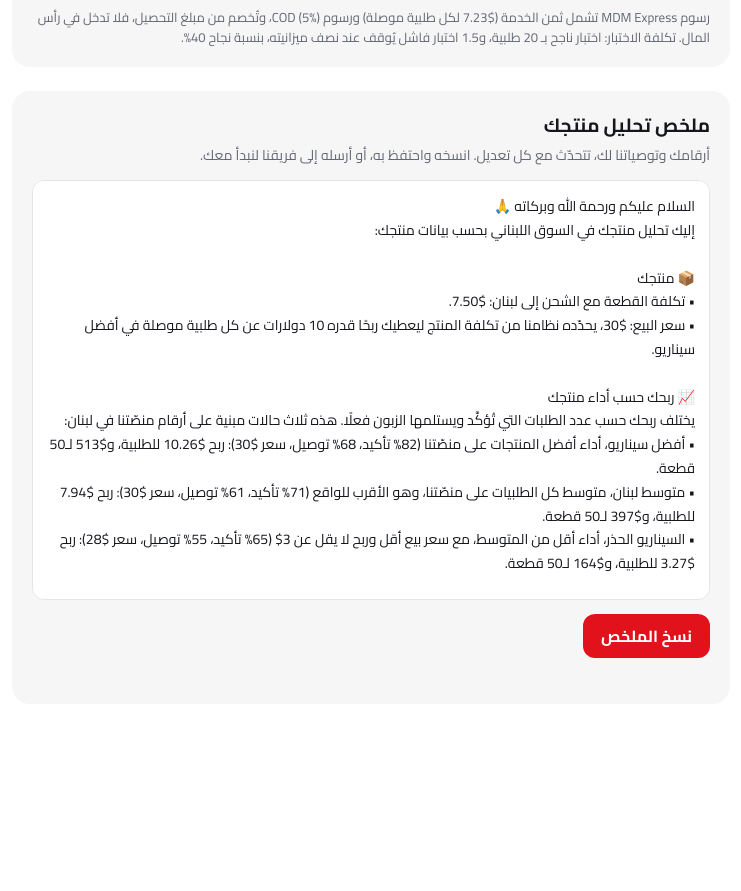
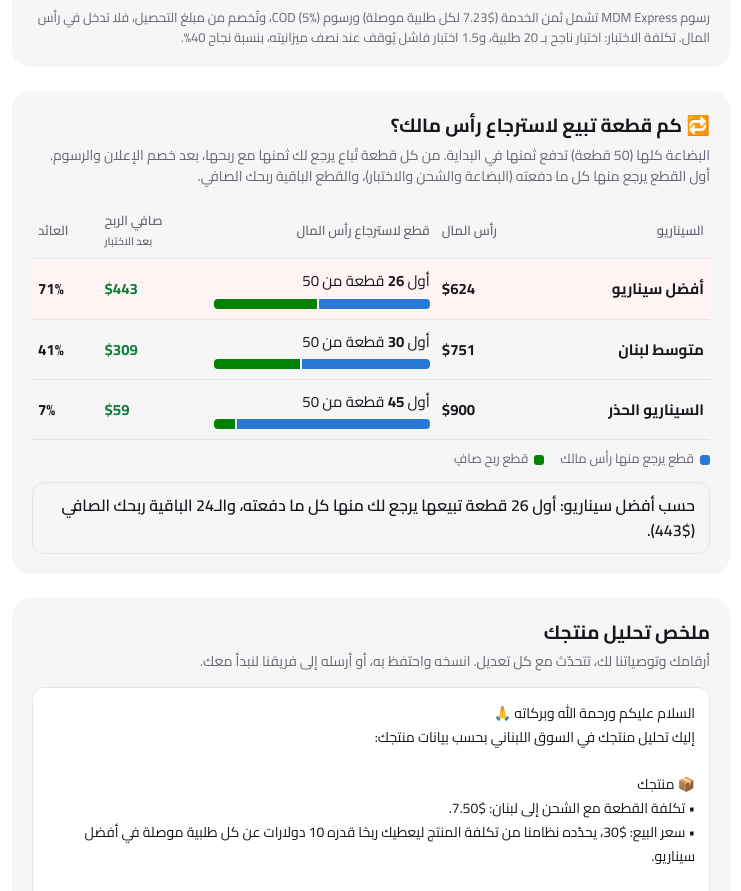
Before and after one commit to tarekdriouch00-prog/mdm-lebanon-calculator, a plain HTML site: page index.html in a window 1280 px wide. Shown: the part 3318-4209 px from the top of the page, without its empty margins (72-813 px from the left). Before the commit the page ends 4070 px from the top, so only its background shows below. Drawn offline with Linux system fonts and the light colour scheme.

Commit message:
Add files via upload

```diff
--- a/index.html
+++ b/index.html
@@ -76,6 +76,11 @@ tr.mid td{font-weight:700;background:light-dark(#eef0f3,#22252b)}
 .msgbox{white-space:pre-wrap;background:var(--bg);border:1px solid var(--line);border-radius:12px;padding:14px;font-size:14px;line-height:1.7;max-height:420px;overflow:auto}
 .msg{font-size:14px;color:var(--pos);min-height:1.4em;margin-top:6px}
 .scroll{overflow-x:auto}
+.rec tr.me td{background:light-dark(#fff3f3,#2a1a1c)}
+.rbar{display:flex;gap:2px;height:10px;margin-top:6px;min-width:120px}.rbar i{display:block;height:100%}.rbar i:first-child{border-radius:0 4px 4px 0}.rbar i:last-child{border-radius:4px 0 0 4px}
+.rec .rbar{min-width:70px}
+@media(max-width:520px){.rec table{font-size:12px}.rec th,.rec td{padding:7px 3px}.rec th{font-size:11px}.rec td:first-child{white-space:normal}}
+.legend{display:flex;gap:16px;flex-wrap:wrap;font-size:13px;color:var(--muted);margin-top:8px}.legend .sw{margin-inline-end:6px}
 .multi tr.me td{background:light-dark(#fff3f3,#2a1a1c)}.multi .flag{white-space:nowrap;font-weight:700}
 @media(max-width:520px){.multi table{font-size:12px}.multi th,.multi td{padding:7px 3px}.multi th{font-size:11px}.multi td.pr{white-space:normal;min-width:64px}.multi .flag{white-space:normal}}
 .seg{display:grid;grid-template-columns:repeat(3,minmax(0,1fr));gap:6px;background:var(--bg);border:1px solid var(--line);border-radius:12px;padding:4px}
@@ -194,6 +199,14 @@ tr.mid td{font-weight:700;background:light-dark(#eef0f3,#22252b)}
       <h2>رأس المال المطلوب</h2>
       <table><thead><tr><th>البند</th><th>متى يُدفع</th><th class="n">المبلغ</th></tr></thead><tbody id="cap"></tbody></table>
       <p class="note">رسوم MDM Express تشمل ثمن الخدمة (<span id="svcNote"></span> لكل طلبية موصلة) ورسوم COD (<span id="codNote">5</span>%)، وتُخصم من مبلغ التحصيل، فلا تدخل في رأس المال. تكلفة الاختبار: اختبار ناجح بـ 20 طلبية، و1.5 اختبار فاشل يُوقف عند نصف ميزانيته، بنسبة نجاح 40%.</p>
+    </div>
+
+    <div class="card rec">
+      <h2>🔁 كم قطعة تبيع لاسترجاع رأس مالك؟</h2>
+      <p class="sub" id="recSub"></p>
+      <div class="scroll"><table><thead><tr><th>السيناريو</th><th class="n">رأس المال</th><th>قطع لاسترجاع رأس المال</th><th class="n">صافي الربح<br><small>بعد الاختبار</small></th><th class="n">العائد</th></tr></thead><tbody id="recT"></tbody></table></div>
+      <div class="legend"><span><i class="sw" style="background:var(--s1)"></i>قطع يرجع منها رأس مالك</span><span><i class="sw" style="background:var(--s5)"></i>قطع ربح صافٍ</span></div>
+      <p class="verdict" id="recNote"></p>
     </div>
 
     <div class="card">
@@ -358,6 +371,23 @@ function renderMulti(x){
     +`<tr class="sum"><td style="white-space:nowrap">المجموع</td><td></td><td></td><td class="n ${tb<0?'neg':'pos'}">${money0(tb)}</td><td class="n">${money0(tc)}</td></tr>`;
   $('multiNote').textContent=`بدل ${money0(me.batch)} من سوق واحد، يصل ربحك إلى نحو ${money0(tb)} عند بيع نفس المنتج في الأسواق الثلاثة معًا، أي ${(me.batch>0?(tb/me.batch).toFixed(1):'—')} أضعاف تقريبًا.`;
 }
+function runScen(scen,x){
+  const p=PRESETS[scen], ref=sysPrice(x.price,x.w,x.rate), C=x.price+x.rate*x.w, local=scenLocal(p,ref,C), P=local/CT.fx, cpl=cplFor(p.cpl,P);
+  const r=calc({rate:x.rate,price:x.price,w:x.w,P,cpl,c:p.c/100,d:p.d/100,q:x.q,test:x.test});
+  const test=x.test?20*cpl*1.75:0, stock=x.q*C, cap=test+stock+x.q*r.ad, back=r.profit+C;
+  const rec=back>0?Math.ceil((stock+test)/back):Infinity, net=r.profit*x.q-test;
+  return{scen,cap,rec,net,roi:cap>0?net/cap:0,profit:r.profit};
+}
+function renderRec(x){
+  const rows=['best','avg','safe'].map(k=>runScen(k,x));
+  $('recSub').textContent=`البضاعة كلها (${x.q} قطعة) تدفع ثمنها في البداية. من كل قطعة تُباع يرجع لك ثمنها مع ربحها، بعد خصم الإعلان والرسوم. أول القطع يرجع منها كل ما دفعته (البضاعة والشحن${x.test?' والاختبار':''})، والقطع الباقية ربحك الصافي.`;
+  $('recT').innerHTML=rows.map(r=>{
+    const ok=r.rec<=x.q, a=ok?r.rec:x.q, b=ok?x.q-r.rec:0;
+    const bar=`<div class="rbar"><i style="flex:${a} 1 0;background:var(--s1)"></i>${b?`<i style="flex:${b} 1 0;background:var(--s5)"></i>`:''}</div>`;
+    return `<tr class="${r.scen===cur?'me':''}"><td style="font-weight:700">${SC_NAMES[r.scen]}</td><td class="n">${money0(r.cap)}</td><td>${ok?`أول <b>${r.rec}</b> قطعة من ${x.q}`:`لا يرجع كاملًا ضمن ${x.q} قطعة`}${bar}</td><td class="n ${r.net<0?'neg':'pos'}">${money0(r.net)}</td><td class="n">${Math.round(r.roi*100)}%</td></tr>`}).join('');
+  const m=rows.find(r=>r.scen===cur);
+  $('recNote').textContent=m.rec<=x.q?`حسب ${SC_NAMES[cur]}: أول ${m.rec} قطعة تبيعها يرجع لك منها كل ما دفعته، والـ${x.q-m.rec} الباقية ربحك الصافي (${money0(m.net)}).`:`حسب ${SC_NAMES[cur]}: لا يرجع لك كل ما دفعته ضمن ${x.q} قطعة بهذه النسب.`;
+}
 let S=null;
 function render(){
   const x=read(), r=calc(x), be=breakeven(x,r);
@@ -400,7 +430,7 @@ function render(){
   if(x.test)cap.unshift(['اختبار المنتجات حتى الوصول إلى منتج رابح','قبل طلب البضاعة',testCost]);
   S.capital=cap.reduce((s,c)=>s+c[2],0);S.stock=stock;S.ads=ads;
   $('cap').innerHTML=cap.map(c=>`<tr><td>${c[0]}</td><td class="m">${c[1]}</td><td class="n">${money0(c[2])}</td></tr>`).join('')+`<tr class="sum"><td>المجموع</td><td></td><td class="n">${money0(S.capital)}</td></tr>`;
-  renderMulti(x);
+  renderMulti(x);renderRec(x);
   $('msgbox').textContent=message();
   draw();
 }
@@ -435,8 +465,8 @@ function message(){
   L.push('• صافي ربح '+x.q+' قطعة: '+money0(batch)+'.');
   L.push('• رسوم MDM Express: '+money(r.fees)+' عن كل طلبية موصلة، منها '+money(r.svc)+' ثمن الخدمة، والباقي '+money(r.cod)+' رسوم التحصيل (COD fee) بنسبة '+CT.cod+'%. تُخصم من المبلغ الذي نحصّله من الزبون، ولا تدفعها مقدمًا.');
   L.push('• رأس المال المطلوب: نحو '+money0(S.capital)+'، منها البضاعة مع الشحن '+money0(S.stock)+' تُدفع مقدمًا، والإعلانات '+money0(S.ads)+' خلال فترة البيع'+(x.test?'، واختبار المنتجات '+money0(testCost):'')+'.');
-  if(rec<=x.q)L.push('• تسترد رأس مالك بعد بيع نحو '+rec+' قطعة من '+x.q+'، وما بعدها ربح صافٍ.');
-  else L.push('• لا تسترد رأس مالك كاملًا ضمن هذه الكمية بهذه النسب.');
+  if(rec<=x.q)L.push('• أول '+rec+' قطعة تبيعها يرجع لك منها كل ما دفعته، والـ'+(x.q-rec)+' الباقية ربحك الصافي.');
+  else L.push('• لا يرجع لك كل ما دفعته ضمن هذه الكمية بهذه النسب.');
   L.push('','🛡️ هامش الأمان حسب '+nm);
   if(r.profit<0)L.push('• المنتج خاسر بهذه النسب، وأقل سعر بيع يغطي التكاليف هو '+money(be.price)+'.');
   else{
```
